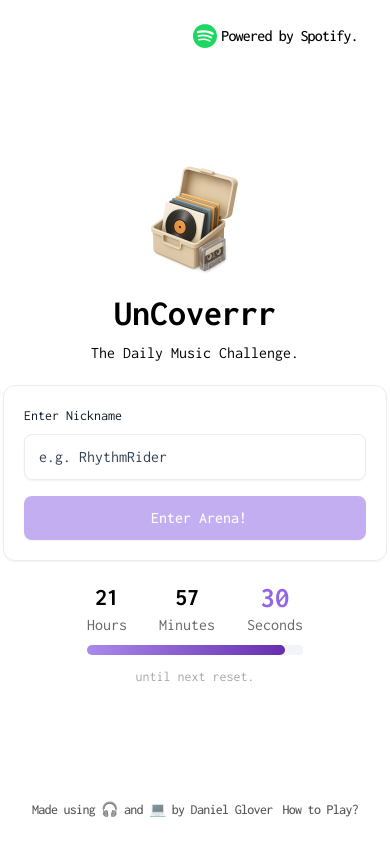
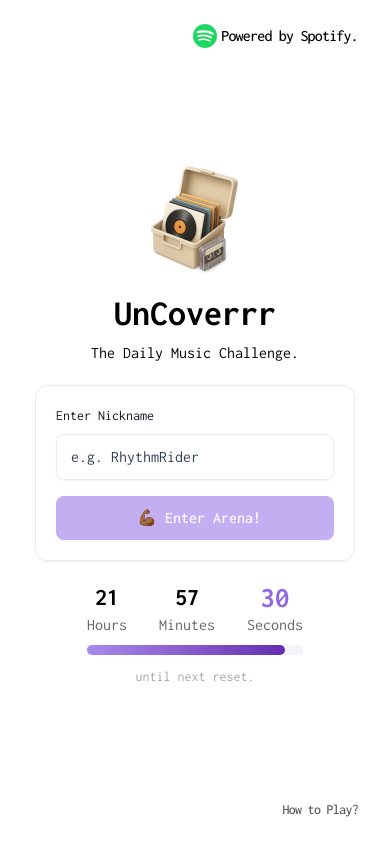
Before and after one commit to Glover69/UnCoverrr, an Angular app: page /home in a window 390 px wide. Built offline with nearby package versions, Linux system fonts and the light colour scheme.

Commit message:
adjusted slightly for mobile screens

```diff
--- a/src/components/dialog/dialog.component.html
+++ b/src/components/dialog/dialog.component.html
@@ -6,7 +6,7 @@
   </div>
 
   <!-- dialog -->
-  <div #dialog class="dialog-content bg-white fixed top-[50%] left-[50%] z-50 grid w-full max-w-[calc(100%-2rem)] translate-x-[-50%] translate-y-[-50%] gap-4 rounded-lg p-6 shadow-lg sm:max-w-[425px] flex-col border border-gray-200 lg:items-center">
+  <div #dialog class="dialog-content bg-white fixed top-[50%] left-[50%] z-50 grid w-full max-w-[calc(100%-2rem)] translate-x-[-50%] translate-y-[-50%] gap-4 rounded-lg p-6 shadow-lg sm:max-w-[425px] flex-col border border-gray-200 overflow-hidden lg:items-center">
    <ng-content></ng-content>
   </div>
 }
--- a/src/pages/home/home.component.html
+++ b/src/pages/home/home.component.html
@@ -2,7 +2,7 @@
 
 <section class="main-container relative w-full min-h-screen flex items-center justify-center">
 
-  <div class="center-container w-sm h-fit flex flex-col items-center gap-5">
+  <div class="center-container w-xs lg:w-sm h-fit flex flex-col items-center gap-5">
     <div class="header-container flex flex-col items-center gap-2">
       <img class="w-32" src="/images/album-cover-2.png">
       <span class="font-bold text-4xl">UnCoverrr</span>
@@ -11,7 +11,7 @@
 
     <form #heroForm="ngForm" class="body-container w-full p-5 rounded-xl shadow-xs border flex flex-col gap-4 border-gray-200">
       <app-input-field-base required [(ngModel)]="nickname" [name]="'nickname'"  inputType="base" label="Enter Nickname" placeholder="e.g. RhythmRider" ></app-input-field-base>
-      <app-button [disabled]="heroForm.invalid" size="lg" hierarchy="primary" type="button" icon="leading" text="Enter Arena!"></app-button>
+      <app-button [disabled]="heroForm.invalid" size="lg" hierarchy="primary" type="button" icon="leading" text="💪🏾 Enter Arena!"></app-button>
     </form>
 
     <div class="flex flex-col items-center gap-3">
@@ -38,9 +38,9 @@
     </div>
   </div>
 
-  <div class="absolute bottom-6 left-8 flex items-center gap-1">
-    <span class="font-medium tracking-tighter text-sm opacity-65">Made using 🎧 and 💻 by Daniel Glover</span>
-  </div>
+<!--  <div class="absolute bottom-6 left-8 flex items-center gap-1">-->
+<!--    <span class="font-medium tracking-tighter text-sm opacity-65">Made using 🎧 and 💻 by Daniel Glover</span>-->
+<!--  </div>-->
 
   <div class="absolute bottom-6 right-8 flex items-center gap-1">
     <span (click)="isDialogOpen = true" class="font-medium tracking-tighter text-sm hover:underline hover:cursor-pointer opacity-65">How to Play?</span>
@@ -65,11 +65,11 @@
     </div>
 
     <!-- Step Label -->
-    <span class="font-semibold text-base">{{steps[currentStep()].title}}</span>
+    <span class="step-title font-semibold text-base">{{steps[currentStep()].title}}</span>
 
     <ul class="flex flex-col items-start gap-1">
       @for (item of steps[currentStep()].tips; track item) {
-        <li class="opacity-60">‣ {{item}}</li>
+        <li class="opacity-60 text-sm md:text-base">‣ {{item}}</li>
       }
     </ul>
 
--- a/src/pages/home/home.component.ts
+++ b/src/pages/home/home.component.ts
@@ -138,9 +138,9 @@ export class HomeComponent implements OnInit{
       description: "Earn points for each correct answer!",
       tips: [
         "You must be quick to answer as well. The faster you answer, the more points you get for a question.",
-        "Build streaks for bonus points as you go",
+        "Build streaks for bonus points as you go!",
         "Track your progress and score on the global leaderboard as you play through the questions",
-        "Can you get the highest for today 👀? I guess we'll find out"
+        "Can you get the highest for today? I guess we'll find out."
       ],
       image: "assets/screenshots/step1-album.png"
     }
@@ -163,7 +163,29 @@ export class HomeComponent implements OnInit{
 
   nextStep(){
     if (this.currentStep() != this.steps.length - 1){
+
       this.currentStep.update(val => val + 1);
+
+      // console.log("Before: " + this.currentStep())
+      // gsap.to('.step-title', {
+      //   x: -100,
+      //   opacity: 0,
+      //   duration: 0.5,
+      //   ease: 'power2.out',
+      //   onComplete: () => {
+      //     setTimeout(() => {
+      //       this.currentStep.update(val => val + 1);
+      //     }, 200)
+      //
+      //     console.log("After: " + this.currentStep())
+      //     gsap.to('.step-title', {
+      //       x: 0,
+      //       opacity: 1,
+      //       duration: 0.5,
+      //       ease: 'power2.in'
+      //     })
+      //   }
+      // })
     }
   }
 
```
